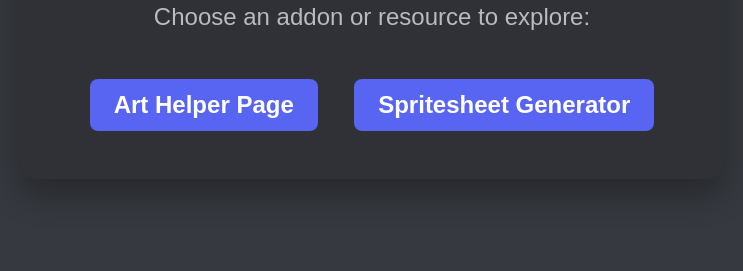
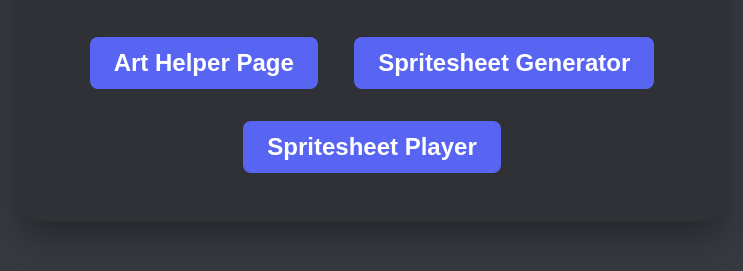
Before and after one commit to TheRealXu/BlockTanks-Addons, a plain HTML site: page index.html in a window 1280 px wide. Shown: the part 373-644 px from the top of the page, without its empty margins (268-1011 px from the left). Drawn offline with Linux system fonts and the light colour scheme.

Commit message:
Update index.html

```diff
--- a/index.html
+++ b/index.html
@@ -66,6 +66,7 @@
         <p class="description">Choose an addon or resource to explore:</p>
         <a href="./Art%20Helper%20Page/index.html" class="button">Art Helper Page</a>
         <a href="./Spritesheet%20Generator/index.html" class="button">Spritesheet Generator</a>
+        <a href="./Spritesheet%20Player/index.html" class="button">Spritesheet Player</a>
     </div>
 </body>
 
```
